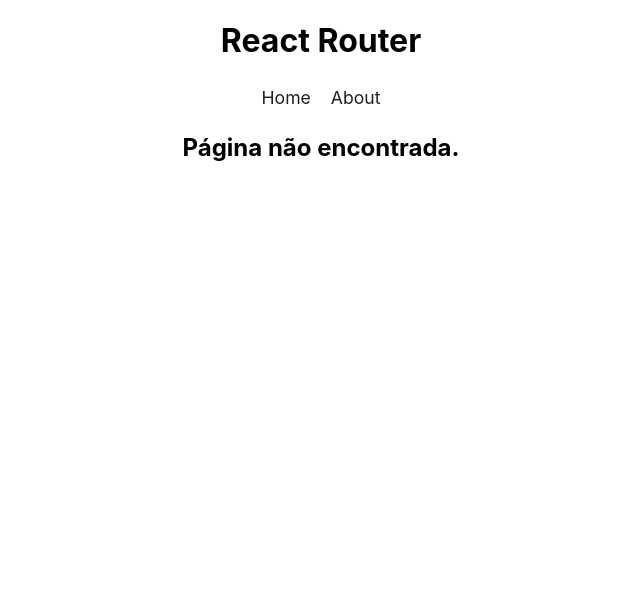
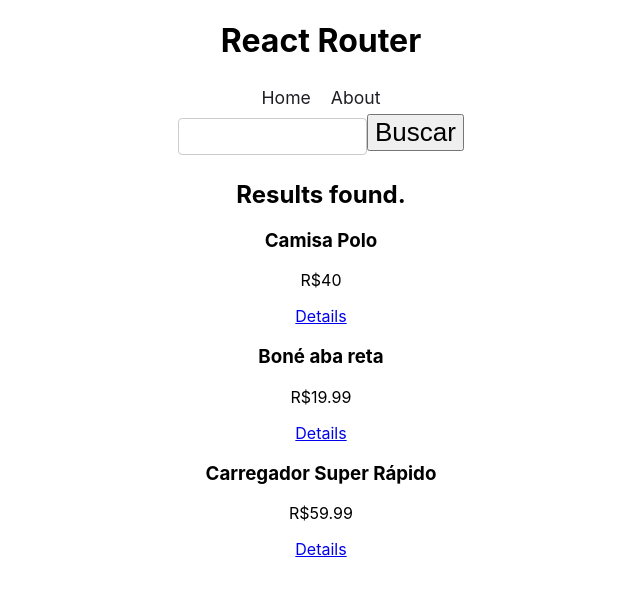
Before and after one commit to gafanhotoalexandre/pequenos-projetos, a React (Vite) app in the folder routing/: page /search in a window 1280 px wide. Shown: the top 596 px of the page, without its empty margins (319-959 px from the left). Built offline with nearby package versions, Linux system fonts and the light colour scheme; data requests are answered from the project's data file.

Commit message:
useSearchParams

```diff
--- a/routing/src/App.jsx
+++ b/routing/src/App.jsx
@@ -4,12 +4,14 @@
 
 // Components
 import { Navbar } from './components/Navbar';
+import { SearchForm } from './components/SearchForm';
 
 // Pages
 import { Home } from './pages/Home';
 import { About } from './pages/About';
 import { Product } from './pages/Product';
 import { Info } from './pages/Info';
+import { Search } from './pages/Search';
 import { NotFound } from './pages/NotFound';
 
 export default function App() {
@@ -20,6 +22,8 @@
       <BrowserRouter>
         <Navbar />
 
+        <SearchForm />
+
         <Routes>
           <Route path="/" element={<Home />} />
           <Route path="/about" element={<About />} />
@@ -27,6 +31,8 @@
           <Route path="/products/:id" element={<Product />} />
           <Route path="/products/:id/info" element={<Info />} />
 
+          <Route path="/search" element={<Search />} />
+
           <Route path="*" element={<NotFound />} />
         </Routes>
       </BrowserRouter>
--- /dev/null
+++ b/routing/src/components/SearchForm.jsx
@@ -0,0 +1,31 @@
+import { useState } from 'react';
+import { useNavigate } from 'react-router-dom';
+
+export function SearchForm() {
+  const navigate = useNavigate();
+  const [query, setQuery] = useState();
+
+  function handleSubmit(e) {
+    e.preventDefault();
+
+    navigate('/search?q=' + query);
+  }
+
+  return (
+    <form onSubmit={handleSubmit}>
+      <input
+        type="text"
+        onChange={e => setQuery(e.target.value)}
+        style={{
+          border: '1px solid #ccc',
+          borderRadius: '4px',
+          padding: '10px 5px',
+          margin: '5px auto',
+        }}
+      />
+      <button
+        type="submit"
+      >Buscar</button>
+    </form>
+  );
+}
--- /dev/null
+++ b/routing/src/pages/Search.jsx
@@ -0,0 +1,28 @@
+import { useSearchParams, Link } from 'react-router-dom';
+
+import { useFetch } from '../hooks/useFetch';
+
+export function Search() {
+  const [searchParams] = useSearchParams();
+
+  const url = 'http://localhost:5500/products?' + searchParams;
+
+  const { data: items, isSending, error } = useFetch(url);
+
+  return (
+    <div>
+      <h2>Results found.</h2>
+
+      <ul>
+        {items && items.map(item => (
+          <li key={item.id}>
+            <h3>{ item.productName }</h3>
+            <p>R${ item.productPrice }</p>
+
+            <Link to={`/products/${item.id}`}>Details</Link>
+          </li>
+        ))}
+      </ul>
+    </div>
+  );
+}
```
